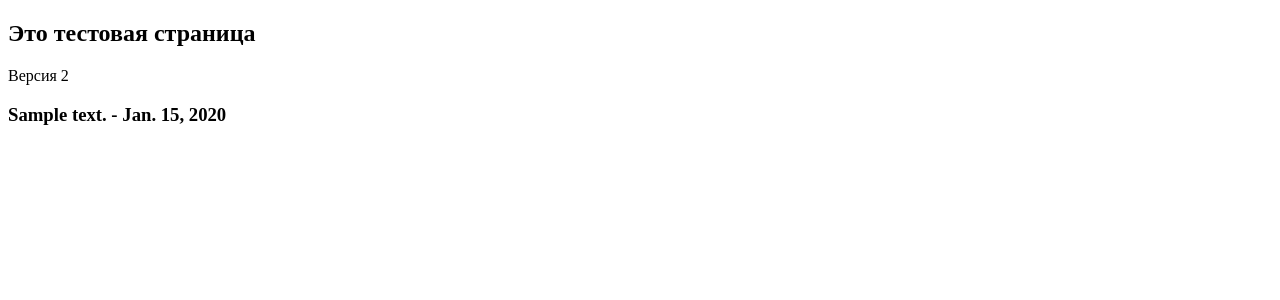
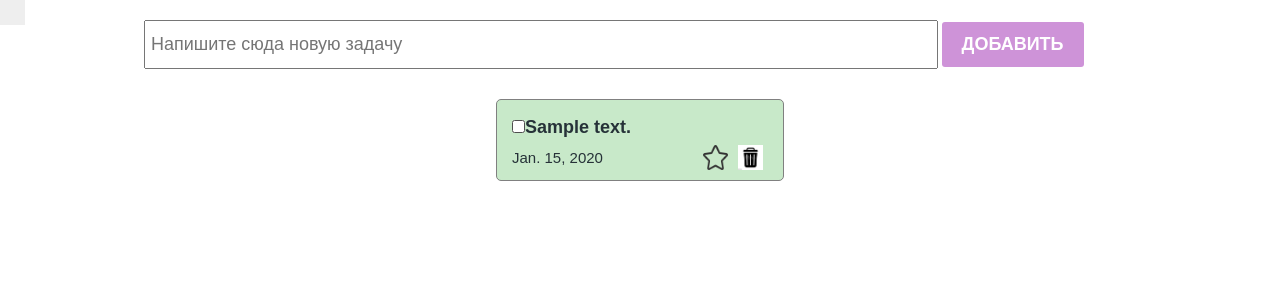
Before and after one commit to Samar-D/todo, a Django app: page /test/ in a window 1280 px wide. Shown: the top 300 px of the page. Run offline with Django 3.2, Linux system fonts and the light colour scheme; tables that the repository leaves empty hold one stand-in row (values such as "Sample post").

Commit message:
changed test.html and views.py

```diff
--- a/main/templates/test.html
+++ b/main/templates/test.html
@@ -1,17 +1,56 @@
+{% load static %}
 <!DOCTYPE html>
 <html lang="en">
 <head>
     <meta charset="UTF-8">
     <meta name="viewport" content="width=device-width, initial-scale=1.0">
-    <title>Document</title>
+    <title>Todo</title>
+    <!-- <link rel="stylesheet" href="./styles/index.css" /> -->
+    <link rel="stylesheet" href="{% static 'styles/index.css' %}" />
+    <!-- <link rel="stylesheet" href="./styles/checkbox.css" /> -->
+    <link rel="stylesheet" href="{% static 'styles/checkbox.css' %}" />
 </head>
 <body>
-    <h2>Это тестовая страница</h2>
+    <!-- <h2>Это тестовая страница</h2>
     <div>Версия 2</div>
-    <!-- {{ todo_list }} -->
     {% for todo in todo_list %}
-        <!-- {{ todo.text }} -->
         <h3>{{ todo.text }} - {{todo.created_at}}</h3>
-    {% endfor %}
+    {% endfor %} -->
+
+    <section>
+
+        <div class="create_container">
+            <input
+            class="create_input"
+            type="text"
+            placeholder="Напишите сюда новую задачу"
+            />
+            <button class="create_button">Добавить</button>
+        </div>
+
+        <div class="todo_container">
+
+            {% for todo in todo_list %}
+            <div class="todo_item">
+                <div class="todo_item_header">
+                    <label class="chechbox_container">
+                        <input type="checkbox"/>
+                        <span class="checkmark"></span>
+                    </label>
+                    <h4>{{ todo.text}}</h4>
+                </div>
+                <div class="todo_item_footer">
+                    <p>{{ todo.created_at }}</p>
+                    <div class="action_buttons">
+                        <img src="./icons/unmarked.png">
+                        <img src="./icons/delete.jpg">
+                    </div>
+                </div>
+            </div>
+            {% endfor %}
+        </div>
+
+    </section>
+
 </body>
 </html>
```
